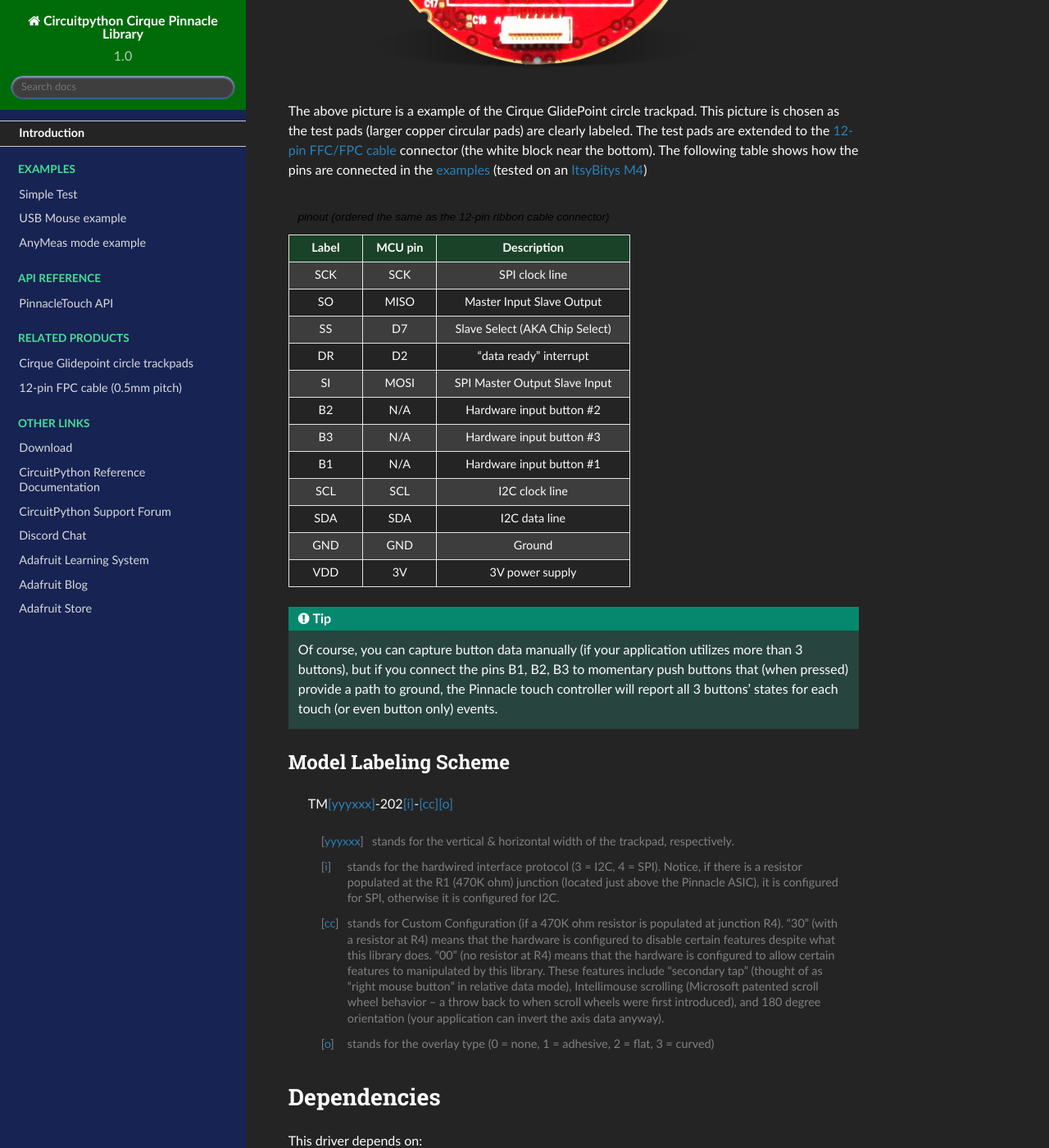
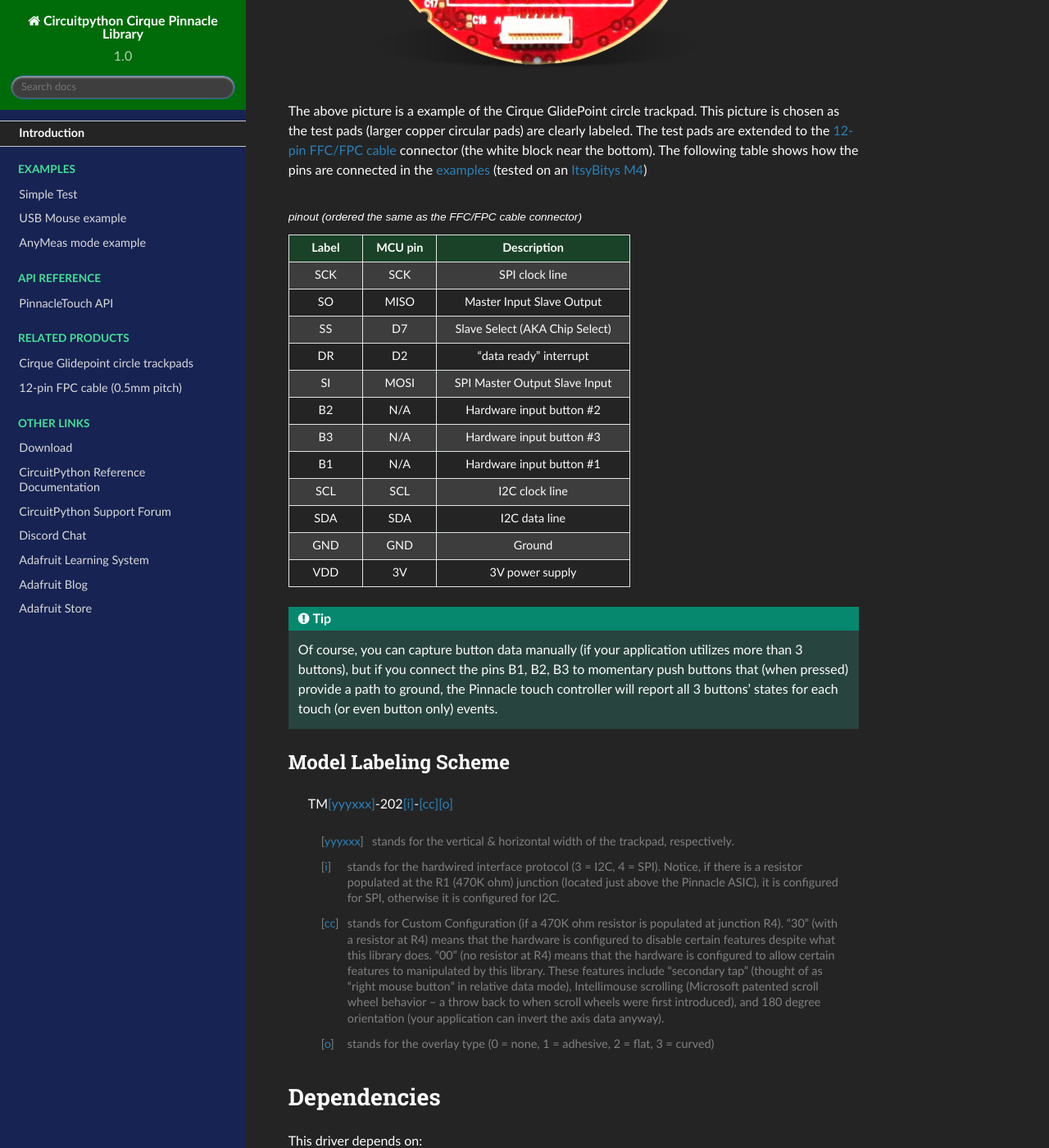
Before and after one commit to 2bndy5/CircuitPython_Cirque_Pinnacle, a Sphinx documentation site: the page built from docs/index.rst, in a window 1280 px wide and 1400 px high, scrolled down 1438 px. Shown: the whole window at 82% size. Built offline with Sphinx 7.4.7 and the Read the Docs theme 2.0.0, drawn with Linux system fonts in a browser that asks for light colours.

Commit message:
some docs tweaks

```diff
--- a/README.rst
+++ b/README.rst
@@ -66,7 +66,7 @@ are extended to the `12-pin FFC/FPC cable <https://www.mouser.com/Connectors/FFC
 FFC-FPC-Jumper-Cables/_/N-axro3?P=1yc8ojpZ1z0wxjx>`_ connector (the white block near the
 bottom). The following table shows how the pins are connected in the `examples <examples.html>`_ (tested on an `ItsyBitys M4 <https://www.adafruit.com/product/3800>`_)
 
-.. csv-table:: pinout (ordered the same as the 12-pin ribbon cable connector)
+.. csv-table:: pinout (ordered the same as the FFC/FPC cable connector)
     :header: Label,"MCU pin",Description
     :widths: 5,5,13
 
--- a/docs/_static/darkness.css
+++ b/docs/_static/darkness.css
@@ -264,6 +264,13 @@ body {
 }
 
 /* -----------------------------------------API sections-------------------------------------- */
+.wy-table caption,
+.rst-content table.docutils caption,
+.rst-content table.field-list caption {
+ color:#fff;
+ text-align: left;
+}
+
 .rst-content dl:not(.docutils) dl dt {
   background: #343434;
   color: #e5df8e;
```
